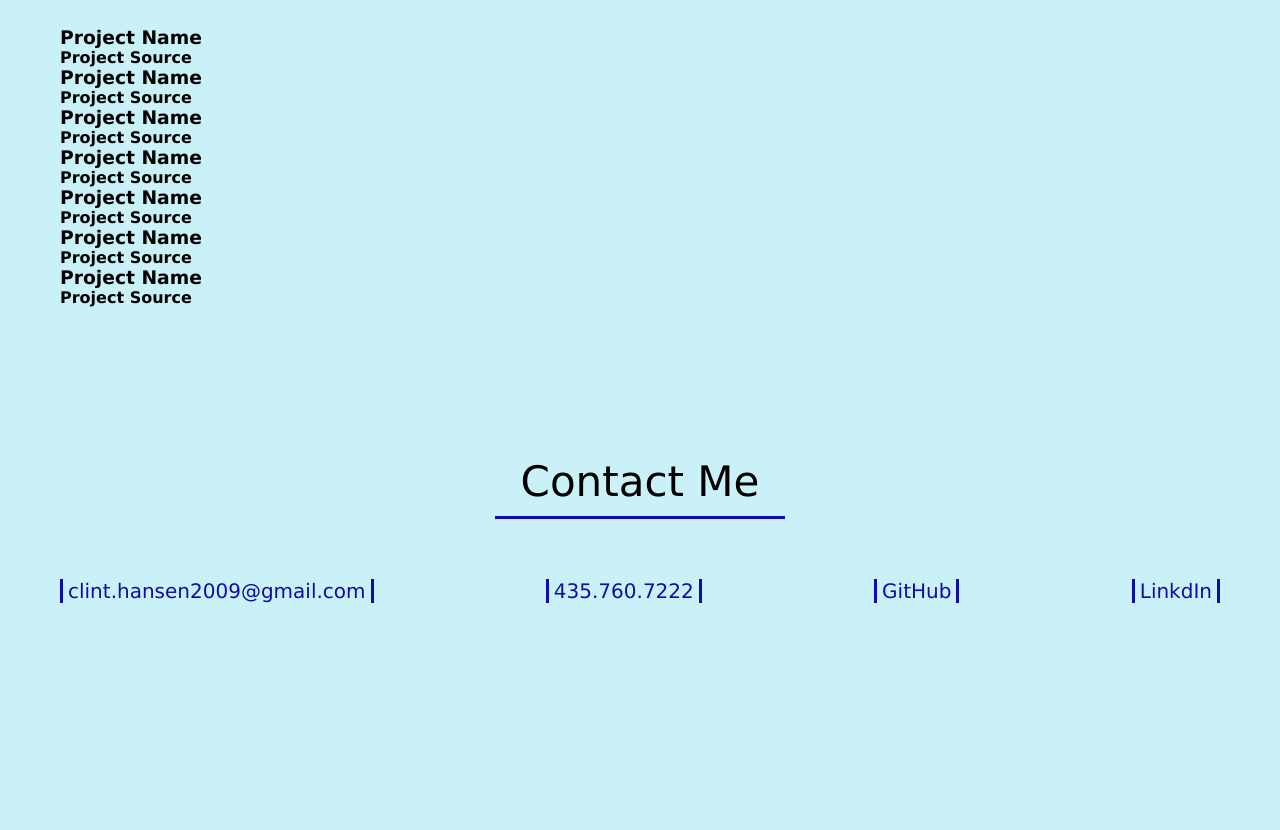
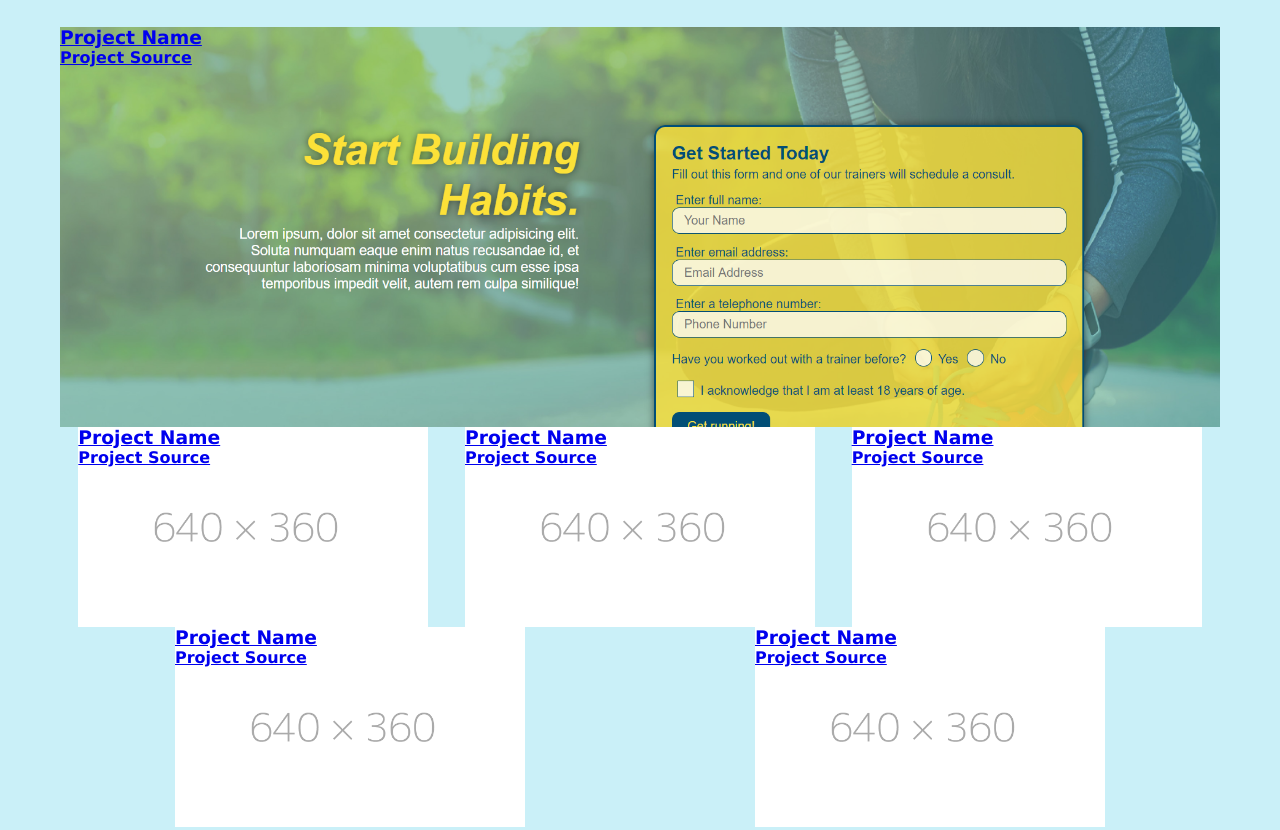
Before and after one commit to Clint-Hansen/my-portfolio, a plain HTML site: page index.html in a window 1280 px wide. Shown: the part 932-1762 px from the top of the page. Before the commit the page ends 1595 px from the top, so only its background shows below. Drawn offline with Linux system fonts and the light colour scheme.

Commit message:
started styling work section

```diff
--- a/assets/css/style.css
+++ b/assets/css/style.css
@@ -95,6 +95,57 @@ section {
     justify-content: space-between;
 }
 
+.projects {
+    display: flex;
+    justify-content: space-around;
+    flex-wrap: wrap;
+}
+
+.project {
+    display: flex;
+    height:200px;
+    width: 350px;
+    margin: 15px, 15px;
+    background-size: cover;
+    background-position: 60%;
+    align-items: flex-start;
+
+}
+
+  .project:first-child {
+      flex: 100%;
+      height:400px;
+
+  }
+
+.placeholder-1 {
+    background-image: url(../images/run-buddy.PNG);
+}
+
+.placeholder-2 {
+    background-image: url(../images/placeholder.png);
+}
+
+.placeholder-3 {
+    background-image: url(../images/placeholder.png);
+}
+
+.placeholder-4 {
+    background-image: url(../images/placeholder.png);
+}
+
+.placeholder-5 {
+    background-image: url(../images/placeholder.png);
+}
+
+.placeholder-6 {
+    background-image: url(../images/placeholder.png);
+}
+
+
+
+
+
 .reach-me-content a {
     text-decoration: none;
     color: var(--zaffre);
--- a/index.html
+++ b/index.html
@@ -28,7 +28,7 @@
         </nav>
     </header>
 
-    <section id="about-me" class="about-me-content">
+    <section id="about-me">
         <h2 class="section-header">About Me</h2>
         <article class="about-me-text">
             <p>
@@ -43,34 +43,49 @@
     <section id="my-work" class="my-projects">
         <h2 class="section-header">My Work</h2>
         <div class="projects">
-            <div class="project">
+
+            <a href="#" class="project placeholder-1">
+                <div>
                     <h3>Project Name</h3>
                     <h4>Project Source</h4>
                 </div>
-            <div class="project">
+            </a>
+
+            <a href="#" class="project placeholder-2">
+                <div>
                     <h3>Project Name</h3>
                     <h4>Project Source</h4>
                 </div>
-            <div class="project">
+            </a>
+
+            <a href="#" class="project placeholder-3">
+                <div>
                     <h3>Project Name</h3>
                     <h4>Project Source</h4>
                 </div>
-            <div class="project">
+                </a>
+
+            <a href="#" class="project placeholder-4">
+                <div>
                     <h3>Project Name</h3>
                     <h4>Project Source</h4>
                 </div>
-            <div class="project">
+            </a>
+
+            <a href="#" class="project placeholder-5">
+                <div>
                     <h3>Project Name</h3>
                     <h4>Project Source</h4>
                 </div>
-            <div class="project">
+            </a>
+
+            <a href="#" class="project placeholder-6">
+                <div>
                     <h3>Project Name</h3>
                     <h4>Project Source</h4>
                 </div>
-            <div class="project">
-                <h3>Project Name</h3>
-                <h4>Project Source</h4>
-            </div>
+            </a>
+
         </div>
     </section>
 
```
Also changed, not shown: assets/images/placeholder.png (added), assets/images/run-buddy.PNG (added). Lines whose indentation alone changed are shown as unchanged.
